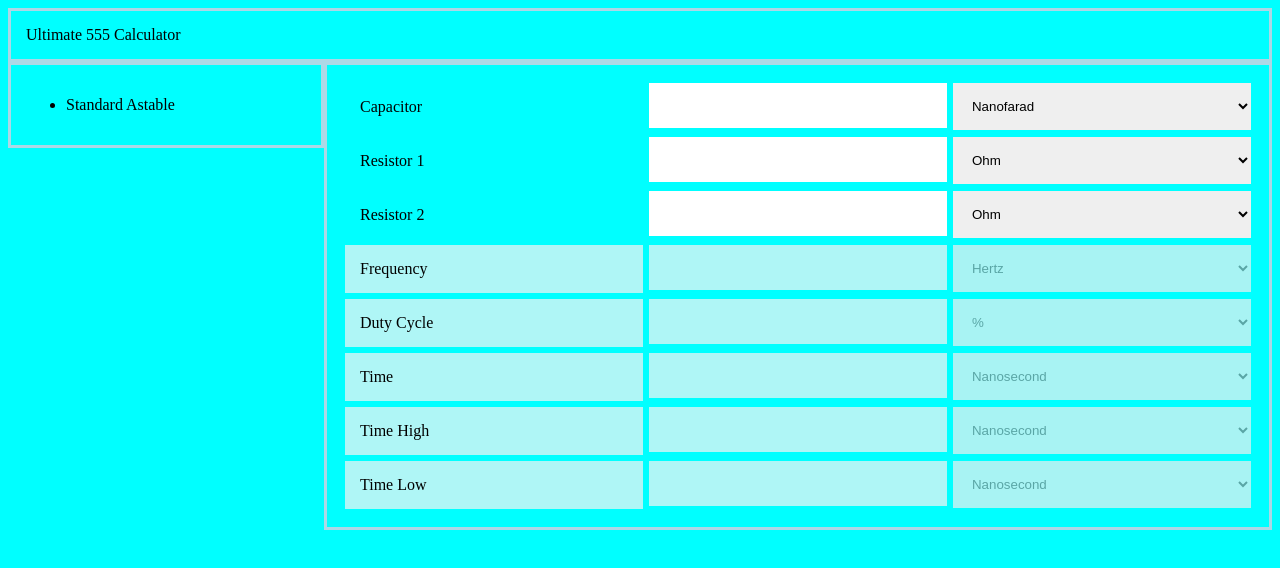
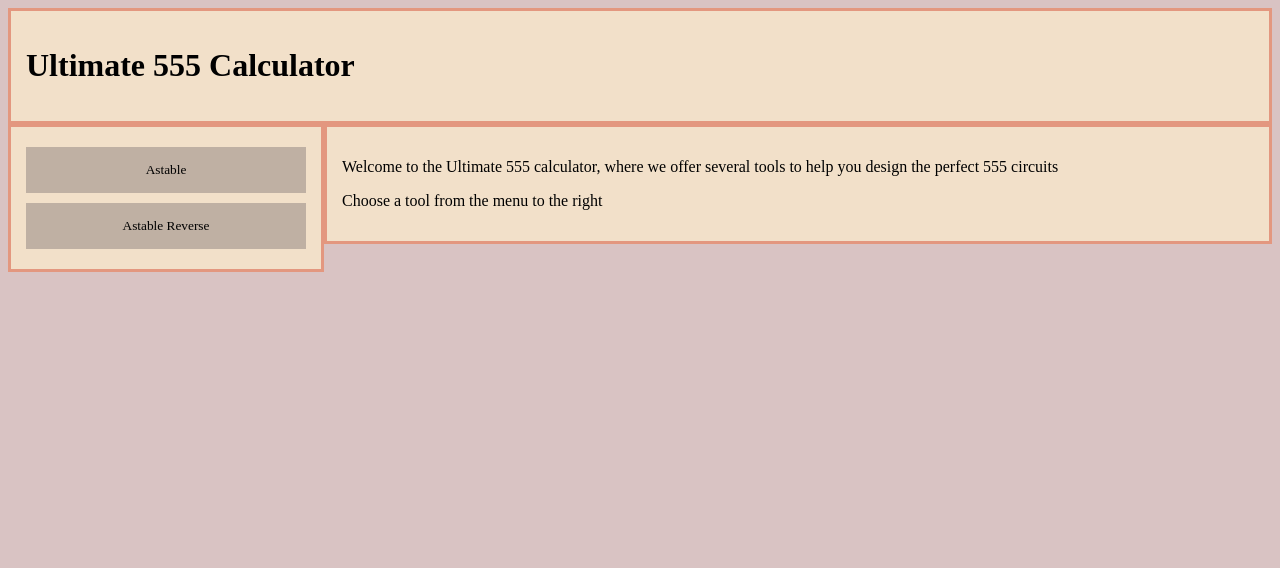
Before and after one commit to GlizzyHacker/555Calculator2, a website built with Parcel: page index.html in a window 1280 px wide. Built offline with nearby package versions, Linux system fonts and the light colour scheme.

Commit message:
overhaul2

```diff
--- a/index.html
+++ b/index.html
@@ -7,16 +7,34 @@
   </head>
 
   <body>
-    <div class="header"><h>Ultimate 555 Calculator</h></div>
-
+    <div class="header"><h1>Ultimate 555 Calculator</h1></div>
     <div class="col-3 border">
       <ul>
-        <li>Standard Astable</li>
+        <li>
+          <button
+            class="col-12 menu"
+            onclick="document.location='astable.html'"
+          >
+            Astable
+          </button>
+        </li>
+        <li>
+          <button
+            class="col-12 menu"
+            onclick="document.location='astable2.html'"
+          >
+            Astable Reverse
+          </button>
+        </li>
       </ul>
     </div>
 
-    <div class="col-9 border" id="app"></div>
-    <script src="src/index.js"></script>
-    <script src="src/calculate.js"></script>
+    <div class="col-9 border" id="app">
+      <p>
+        Welcome to the Ultimate 555 calculator, where we offer several tools to
+        help you design the perfect 555 circuits
+      </p>
+      <p>Choose a tool from the menu to the right</p>
+    </div>
   </body>
 </html>
--- a/src/styles.css
+++ b/src/styles.css
@@ -1,30 +1,74 @@
-body {
-  background-color: cyan;
+:root {
+  --c1: #f2e0c9;
+  --c2: #bfb0a3;
+  --c3: #e3977f;
+  --c4: #d9c3c3;
 }
+
 * {
   box-sizing: border-box;
+  font-family: "Times New Roman", Times, serif;
 }
-.row::after {
+
+body {
+  background-color: var(--c4);
+}
+
+ul {
+  list-style-type: none;
+  margin: 0;
+  padding: 0;
+}
+
+label {
+  background-color: white;
+}
+
+button:hover {
+  transition: 0.3s;
+  background-color: white;
+}
+
+select {
+  font-size: 15px;
+}
+
+input:disabled,
+select:disabled,
+.disabled {
+  background-color: rgba(255, 242, 242, 0.685);
+}
+
+.row {
   position: relative;
   content: "";
   clear: both;
   display: table;
+  padding: 10px;
+  display: block;
 }
-input:disabled,
-.disabled {
-  background-color: rgba(255, 242, 242, 0.685);
+
+.menu {
+  background-color: var(--c2);
+  border: none;
+  margin-bottom: 5px;
+  margin-top: 5px;
 }
 
 .noborder {
-  border: 3px solid cyan;
-}
-.row {
-  display: block;
+  border: 3px solid var(--c1);
+  height: 50px;
 }
 
 .border {
-  border: 3px solid lightblue;
-  background-color: cyan;
+  border: 3px solid var(--c3);
+  background-color: var(--c1);
+}
+
+.header {
+  border: 3px solid var(--c3);
+  background-color: var(--c1);
+  padding: 15px;
 }
 
 [class*="col-"] {
@@ -73,12 +117,7 @@ input:disabled,
   .col-12 {
     width: 100%;
   }
+  .row {
+    padding: 0px;
+  }
 }
-
-.header {
-  border: 3px solid lightblue;
-  background-color: cyan;
-  padding: 15px;
-}
-@media screen and (max-width: 800px) {
-}
```
Also changed, not shown: astable.html (added, +28 -0 lines), src/astable.js (renamed from src/index.js).
